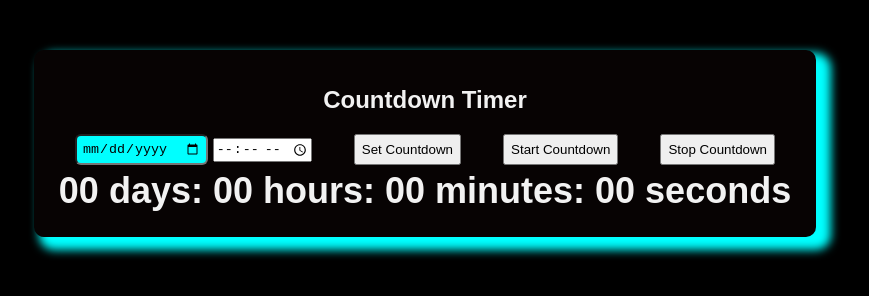
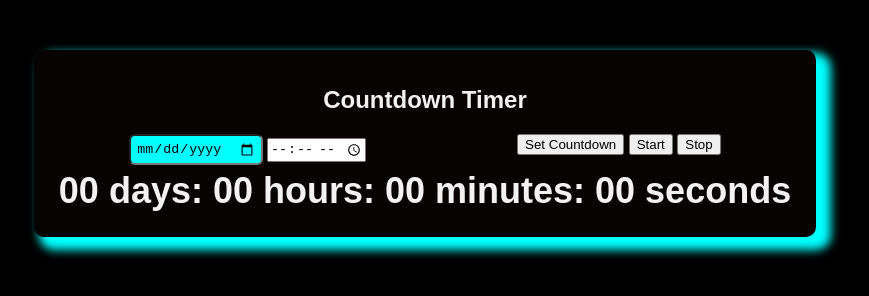
Before and after one commit to tabbumulla/countdown-timer, a plain HTML site: page index.html in a window 1280 px wide. Shown: the whole page, without its empty margins (215-1084 px from the left). Drawn offline with Linux system fonts and the light colour scheme.

Commit message:
changed
div change

```diff
--- a/index.html
+++ b/index.html
@@ -14,9 +14,11 @@
         <input type="date" id="customDate">
         <input type="time" id="customTime">
              </div>
+             <div>
         <button id="setCountdownButton">Set Countdown</button>
-        <button id="startButton">Start Countdown</button>
-        <button id="stopButton">Stop Countdown</button>
+        <button id="startButton">Start</button>
+        <button id="stopButton">Stop</button>
+             </div>
     </div>
         <div class="timer">
             <span id="days">00 </span>
```
